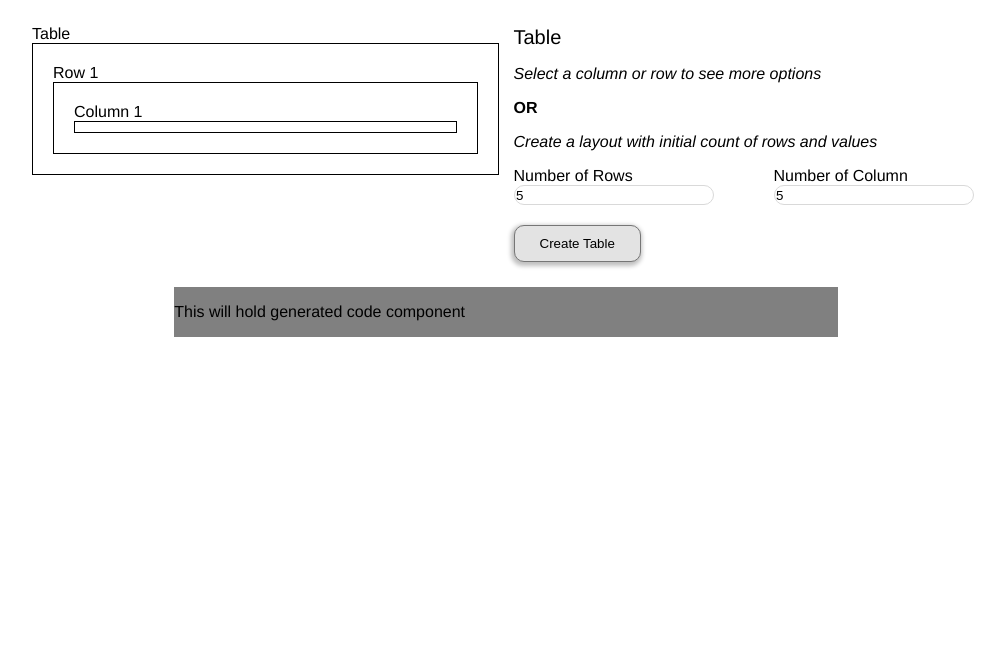
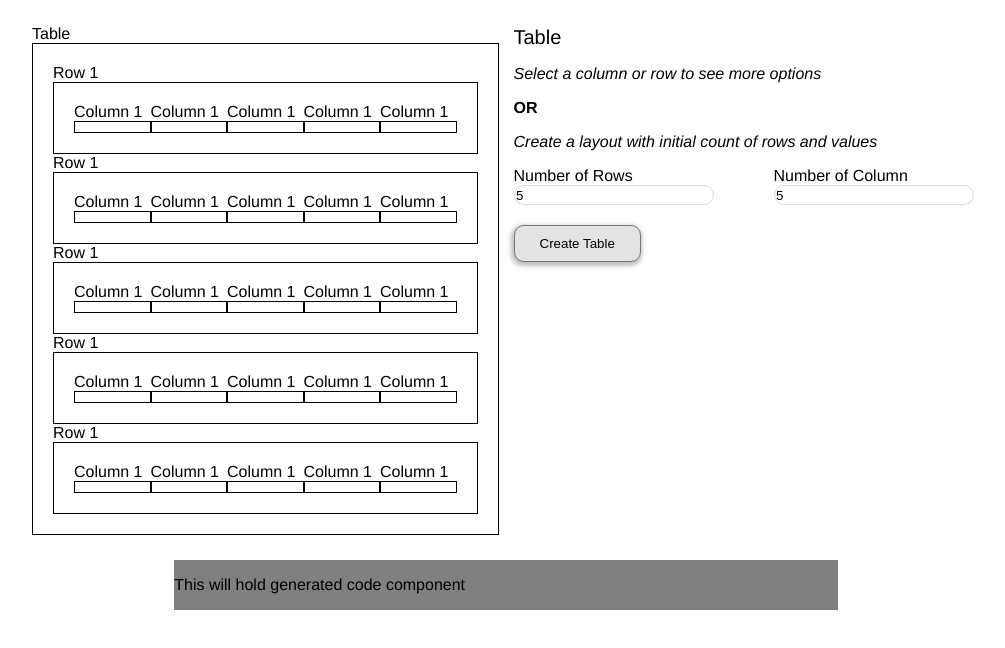
Before and after one commit to Adrian-NB/html-table-generator, a plain HTML site: page index.html in a window 1280 px wide. Both pictures are taken after typing "5", "5" into the empty fields and a click on the button "Create Table". Shown: the part 88-736 px from the top of the page, without its empty margins (134-1139 px from the left). Drawn offline with Linux system fonts and the light colour scheme.

Commit message:
output fakeTable on page base on user input

```diff
--- a/index.css
+++ b/index.css
@@ -79,11 +79,11 @@ input {
     display: flex;
 }
 
-.fakeTableContainer {
+#col1 {
     padding-top: 16px;
 }
 
-.fakeTableContainer,
+#col1,
 .tableCreatorMenu {
     width: 50%;
 }
@@ -138,7 +138,7 @@ input {
         font-size: 45px;
     }
 
-    .fakeTableContainer,
+    #col1,
     .tableCreatorMenu {
         width: 100%;
     }
--- a/index.html
+++ b/index.html
@@ -18,6 +18,7 @@
                 <h1>Table Generator</h1>
             </div>
             <div class="topRow">
+                <div id="col1">
                     <div class="fakeTableContainer">
                         <span>Table</span>
                         <div class="fakeTable">
@@ -28,6 +29,7 @@
                                         <span>Column 1</span>
                                         <div class="fakeColumn">
 
+                                        </div>
                                     </div>
                                 </div>
                             </div>
@@ -49,7 +51,7 @@
                             <input type="number" id="columnCount" min="1" max="5">
                         </div>
                     </div>
-                    <button class="button">Create Table</button>
+                    <button class= "button" onclick="createTable()">Create Table</button>
                 </div>
             </div>
             <div class="bottomRow">
--- a/index.js
+++ b/index.js
@@ -1,6 +1,28 @@
-function hideInitalView () {
-    const startContainer = document.getElementById('startContainer');
-    const main = document.getElementById('main');
-    startContainer.style.display = 'none';
-    main.style.display = 'block';
+function createTable() {
+    const tableOutputColumn = document.getElementById('col1');
+    const startContainer = document.getElementsByClassName('fakeTableContainer')[0];
+    const rowCountInput = document.getElementById('rowCount');
+    const columnCountInput = document.getElementById('columnCount');
+
+    const tableOpenSnippet = '<div class="fakeTableContainer"><span>Table</span><div class="fakeTable">';
+    const rowOpenSnippet = '<span>Row 1</span><div class="fakeOuterRow"> <div class="fakeRow">';
+    const columnSnippet = '<div class="fakeOuterColumn"><span>Column 1</span><div class="fakeColumn"></div></div>';
+    const rowCloseSnippet = '</div></div>';
+    const tableCloseSnippet = '</div></div>';
+
+    // Clear out fake table.
+    startContainer.remove();
+
+    let output = tableOpenSnippet;
+     for (let i = 0; i < rowCountInput.value ; i++) {
+        output += rowOpenSnippet;
+        for (let j = 0; j < columnCountInput.value ; j++) {
+            output += columnSnippet;
+        }
+        output += rowCloseSnippet;
+    }
+    output += tableCloseSnippet;
+
+    // Concatenate closing snippet to what you have so far
+    tableOutputColumn.innerHTML = output;
 }
```
Lines whose indentation alone changed are shown as unchanged.
